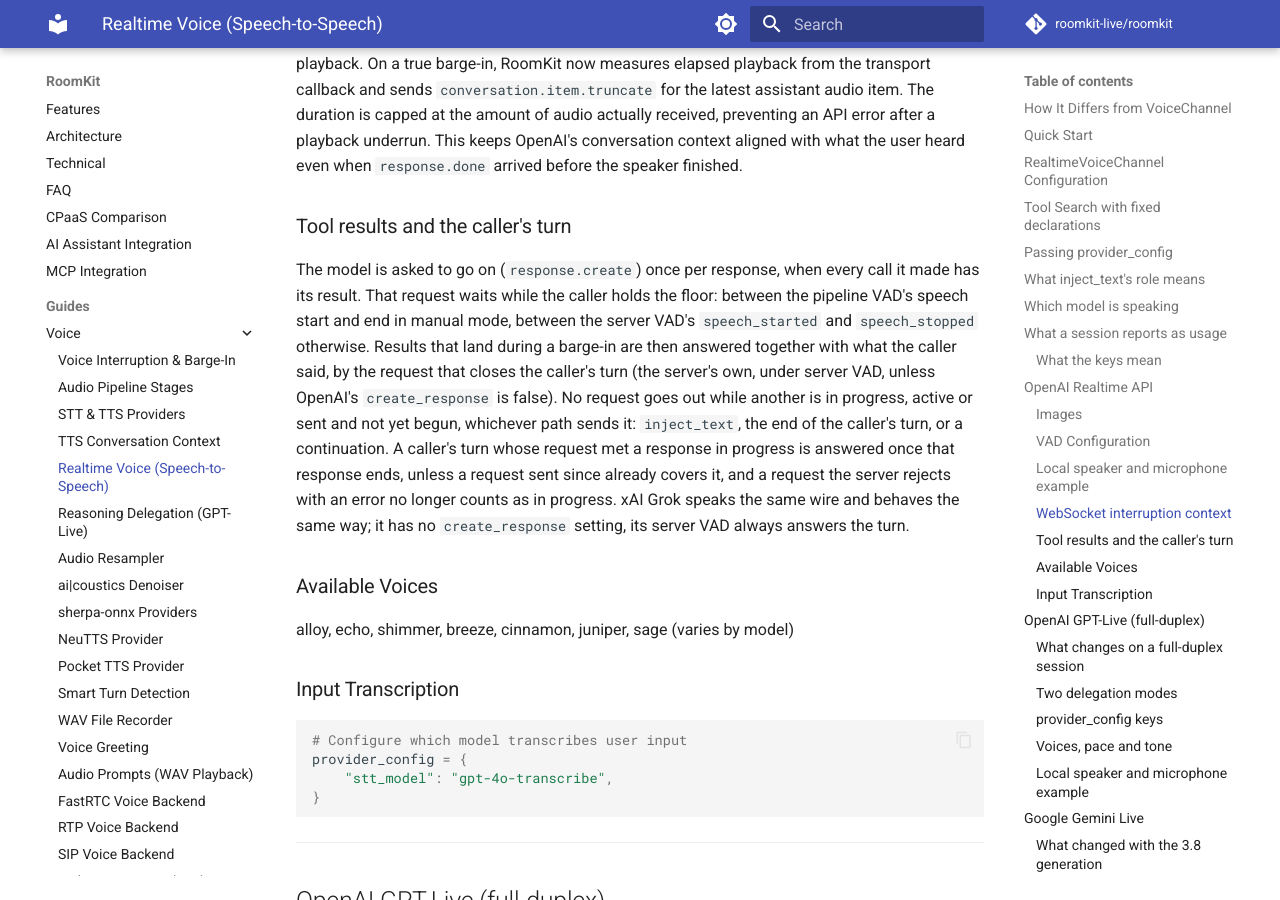
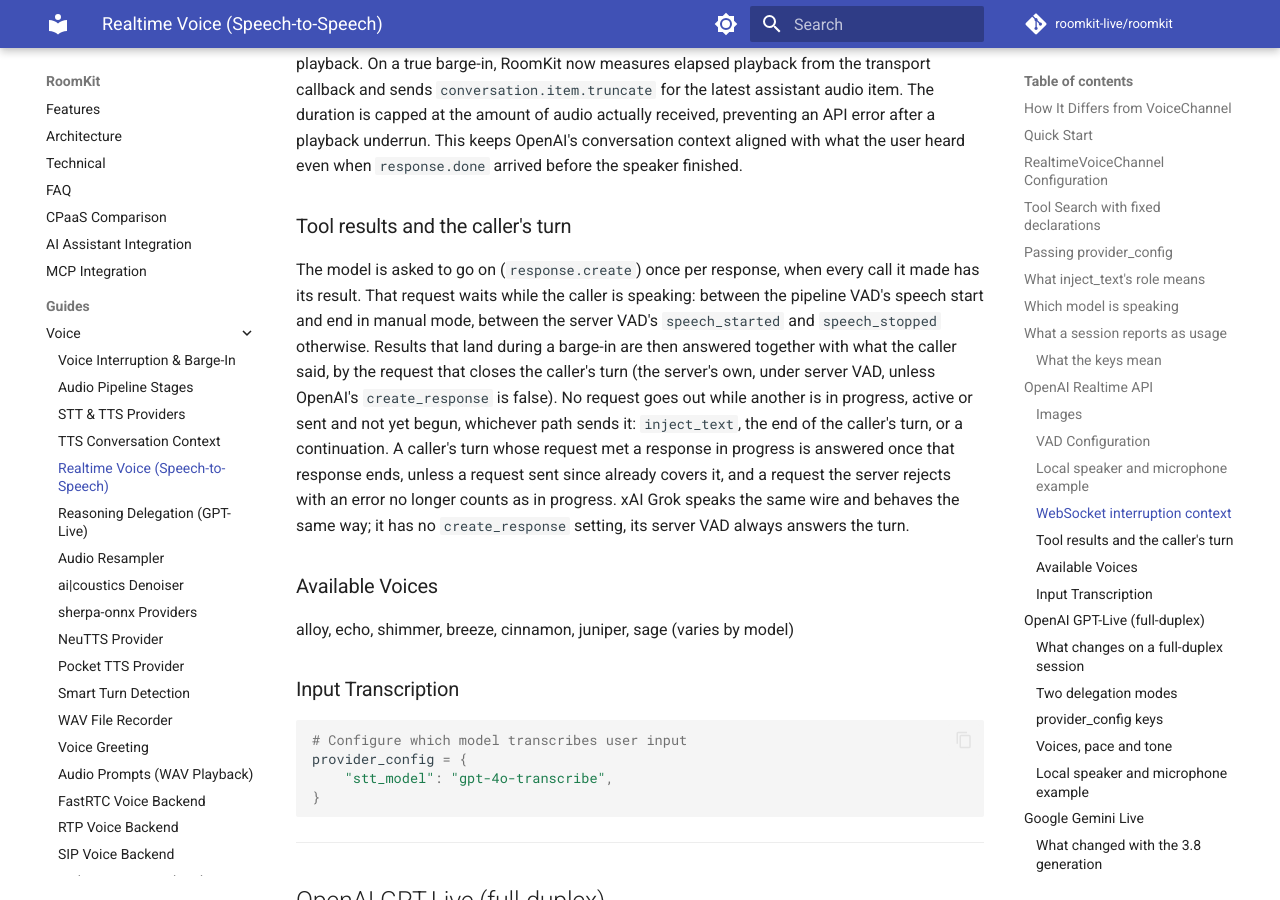
Before and after one commit to roomkit-live/roomkit-docs, an MkDocs documentation site: the page built from docs/guides/realtime-voice-providers.md, in a window 1280 px wide and 900 px high, scrolled down 13645 px. Built offline with MkDocs 1.6.1 and Material for MkDocs 9.7.7, drawn with Linux system fonts in a browser that asks for light colours; comment, search, counter and statistics services are not loaded.

Commit message:
docs(voice): the turn to speak in plain words, not as a floor (RMK-548)

```diff
--- a/docs/guides/realtime-voice-providers.md
+++ b/docs/guides/realtime-voice-providers.md
@@ -582,8 +582,8 @@ keeps OpenAI's conversation context aligned with what the user heard even when
 ### Tool results and the caller's turn
 
 The model is asked to go on (`response.create`) once per response, when every
-call it made has its result. That request waits while the caller holds the
-floor: between the pipeline VAD's speech start and end in manual mode, between
+call it made has its result. That request waits while the caller is
+speaking: between the pipeline VAD's speech start and end in manual mode, between
 the server VAD's `speech_started` and `speech_stopped` otherwise. Results that
 land during a barge-in are then answered together with what the caller said,
 by the request that closes the caller's turn (the server's own, under server
```
Also changed, not shown: docs/features.md (+1 -1 lines), docs/guides/conference.md (+1 -1 lines).
